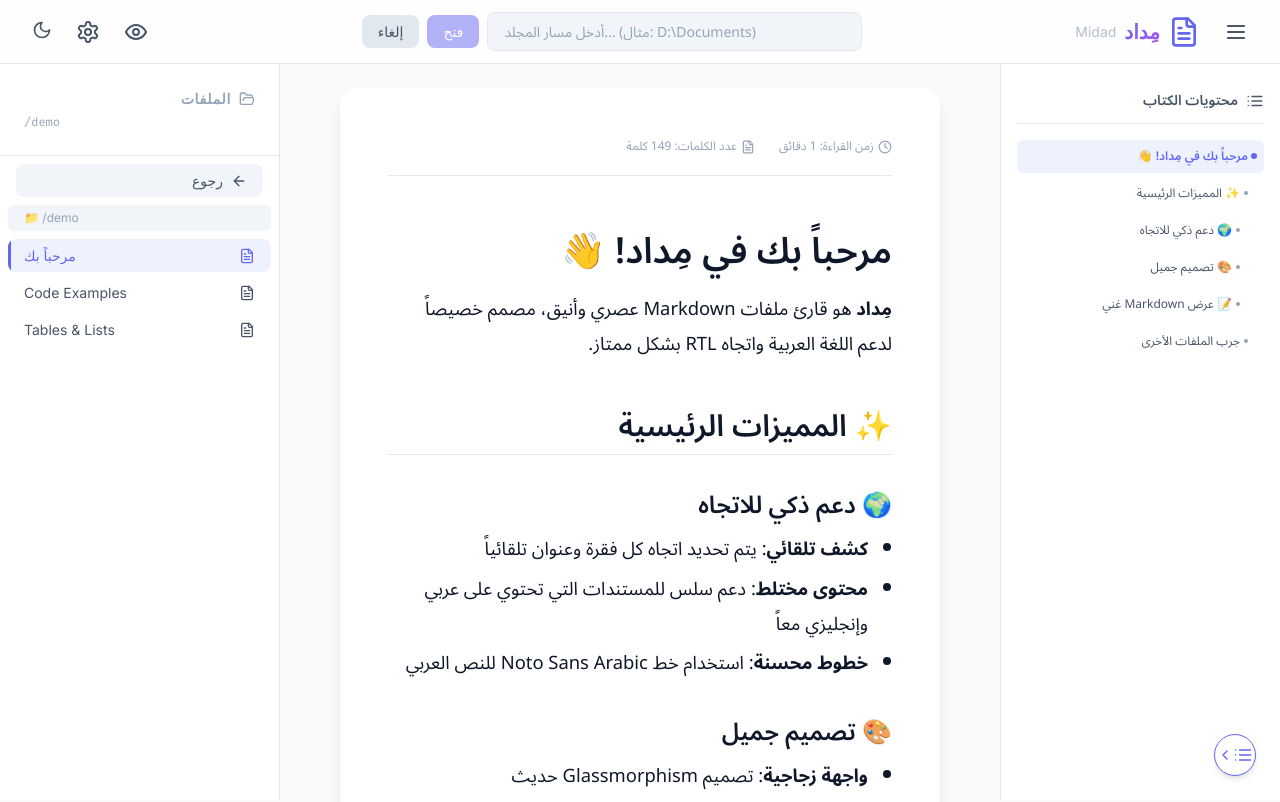
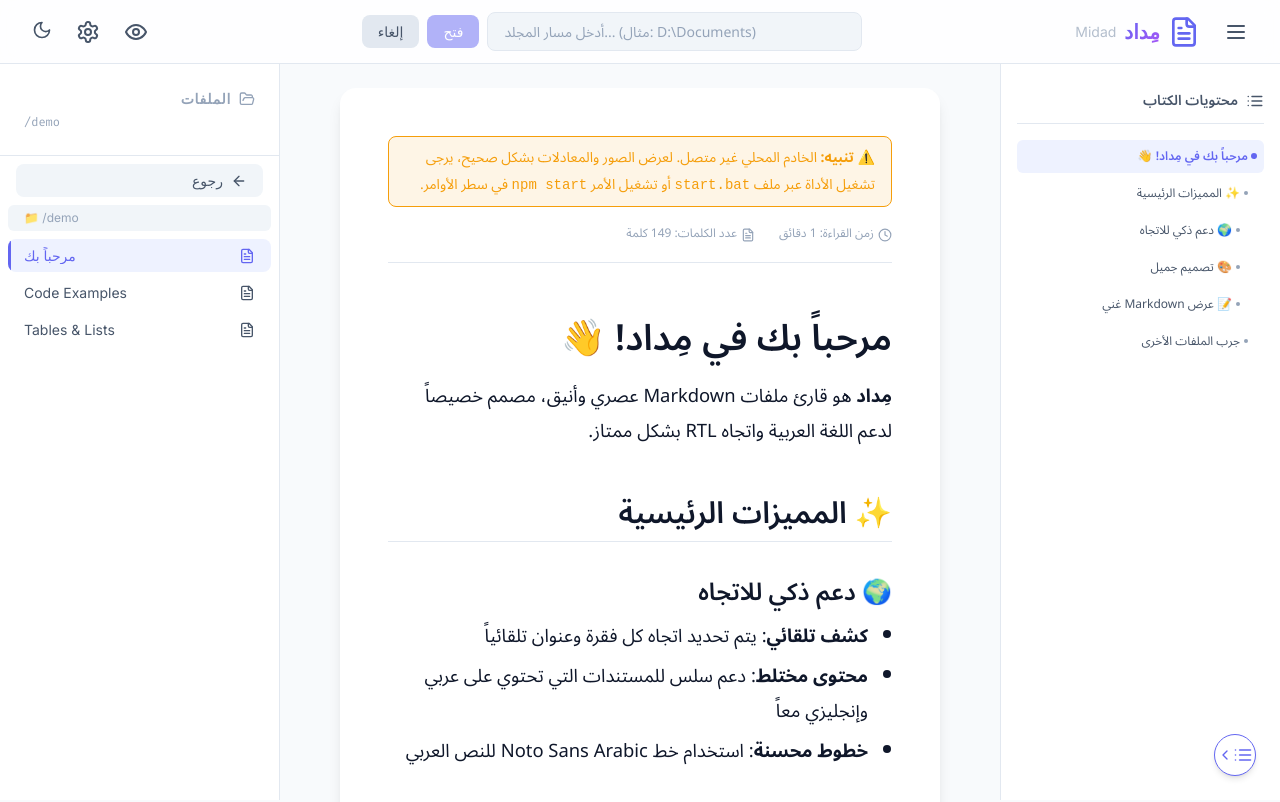
Before and after one commit to dzgreeno/Midad, a React (Vite) app: page / in a window 1280 px wide. Shown: the top 802 px of the page. Built offline with nearby package versions, Linux system fonts and the light colour scheme; no server answers.

Commit message:
fix: normalize leading slash in Windows absolute paths for media server and add backend offline warning banner

```diff
--- a/src/App.css
+++ b/src/App.css
@@ -1586,3 +1586,16 @@
         box-shadow: var(--shadow-xl);
     }
 }
+
+/* Backend Offline Warning Banner */
+.backend-offline-warning {
+    background: rgba(245, 158, 11, 0.1);
+    border: 1px solid var(--color-warning);
+    border-radius: var(--radius-md);
+    padding: var(--space-sm) var(--space-md);
+    margin-bottom: var(--space-md);
+    color: var(--color-warning);
+    font-size: var(--text-sm);
+    text-align: right;
+    line-height: var(--line-height-normal);
+}
--- a/src/App.tsx
+++ b/src/App.tsx
@@ -238,6 +238,7 @@ function App() {
                                 fileName={displayFileName}
                                 readingSettings={readingSettings}
                                 onImageClick={handleImageClick}
+                                isDemoMode={isDemoMode}
                             />
                         )}
                     </div>
--- a/src/components/MarkdownViewer.tsx
+++ b/src/components/MarkdownViewer.tsx
@@ -18,6 +18,7 @@ interface MarkdownViewerProps {
     fileName?: string;
     readingSettings: ReadingSettings;
     onImageClick: (url: string, alt: string) => void;
+    isDemoMode: boolean;
 }
 
 
@@ -27,7 +28,8 @@ export function MarkdownViewer({
     theme,
     fileName,
     readingSettings,
-    onImageClick
+    onImageClick,
+    isDemoMode
 }: MarkdownViewerProps) {
     // Detect overall document direction
     const documentDirection = useMemo(() => {
@@ -222,6 +224,12 @@ export function MarkdownViewer({
             dir={documentDirection}
             aria-label={fileName ? `Document: ${fileName}` : 'Markdown document'}
         >
+            {isDemoMode && (
+                <div className="backend-offline-warning" dir="rtl">
+                    <span>⚠️ <strong>تنبيه:</strong> الخادم المحلي غير متصل. لعرض الصور والمعادلات بشكل صحيح، يرجى تشغيل الأداة عبر ملف <code>start.bat</code> أو تشغيل الأمر <code>npm start</code> في سطر الأوامر.</span>
+                </div>
+            )}
+
             {/* Header info / book metrics */}
             {readingStats && (
                 <div className="document-meta-stats" dir="rtl">
```
Also changed, not shown: server.cjs (+7 -0 lines).
